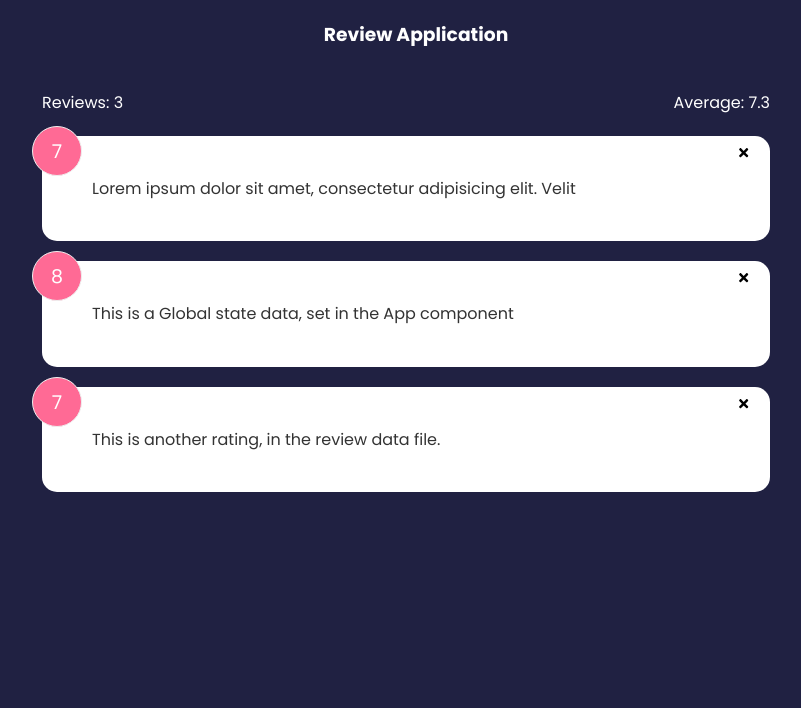
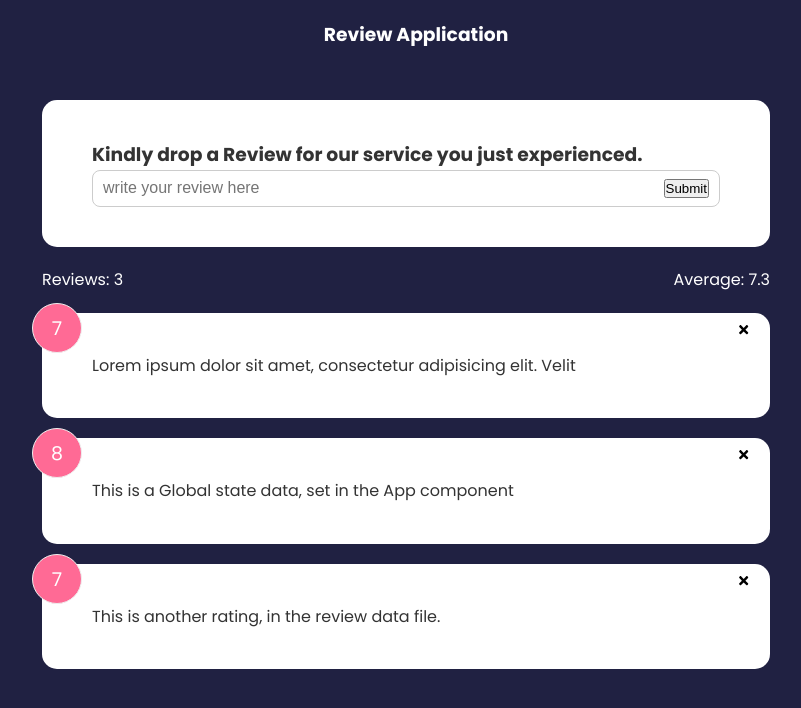
Before and after one commit to CodeLeom/WTF, a React (Vite) app: page / in a window 1280 px wide. Shown: the top 708 px of the page, without its empty margins (234-1035 px from the left). Built offline with nearby package versions, Linux system fonts and the light colour scheme.

Commit message:
feat: add refiew form to the page

```diff
--- a/src/App.jsx
+++ b/src/App.jsx
@@ -3,6 +3,7 @@
 import data from "./data/reviewData"
 import ReviewList from "./components/ReviewList"
 import ReviewStats from "./components/ReviewStats"
+import ReviewForm from "./components/ReviewForm"
 
 
 function App() {
@@ -21,7 +22,7 @@
   return (
     <>
       <Header text="Review Application" />
-
+      <ReviewForm />
       <div className="container">
         <ReviewStats reviews={review} />
 
--- /dev/null
+++ b/src/components/ReviewForm.jsx
@@ -0,0 +1,27 @@
+import { useState } from "react"
+
+function ReviewForm() {
+    const [text, setText] = useState('')
+
+    const textHandler = (e) => {
+        setText(e.target.value)
+    }
+
+  return (
+    <>
+      <div className="container">
+        <div className="card">
+            <form>
+                <h3>Kindly drop a Review for our service you just experienced.</h3>
+                <div className="input-group">
+                    <input type="text" value={text} placeholder="write your review here" onChange={textHandler} />
+                    <button type="submit">Submit</button>
+                </div>
+            </form>
+        </div>
+      </div>
+    </>
+  )
+}
+
+export default ReviewForm
```
